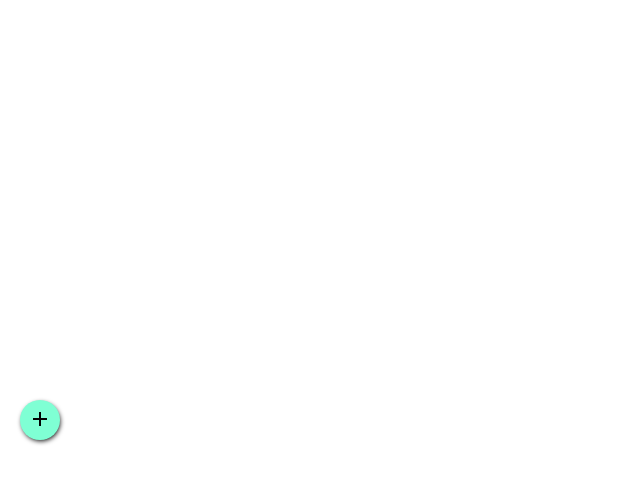
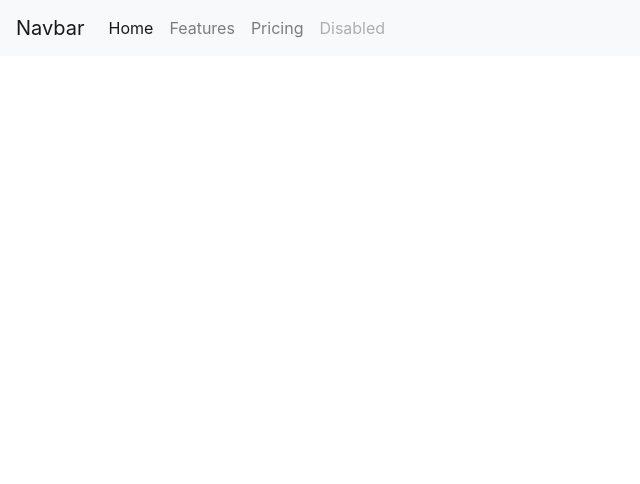
Before and after one commit to shobhi1310/timeline, a React (Create React App) app: page / in a window 1280 px wide. Shown: the top 484 px of the page, without its empty margins (0-640 px from the left). Built offline with nearby package versions, Linux system fonts and the light colour scheme.

Commit message:
header nav changed

```diff
--- a/package.json
+++ b/package.json
@@ -6,6 +6,7 @@
     "@testing-library/jest-dom": "^4.2.4",
     "@testing-library/react": "^9.3.2",
     "@testing-library/user-event": "^7.1.2",
+    "bootstrap": "^4.4.1",
     "react": "^16.13.1",
     "react-dom": "^16.13.1",
     "react-scripts": "3.4.1"
--- a/src/App.js
+++ b/src/App.js
@@ -4,14 +4,15 @@
 import Header from './components/Header'
 import Populator from './components/Populator'
 import EventAdder from './components/EventAdder'
+import 'bootstrap/dist/css/bootstrap.min.css'
 
 class App extends React.Component{
   render(){
     return (
       <div id="app">
-        {/* <Header title="Date"/> */}
-        {/* <Populator/> */}
-        <EventAdder/>
+        <Header/>
+        {/* <Populator/>
+        <EventAdder/> */}
       </div>
     )
   }
--- a/src/components/Header.js
+++ b/src/components/Header.js
@@ -8,15 +8,20 @@
         let date = new Date();
         date = date.toUTCString();
         return (
-            <div className="header_section">
-                <div className="snackbar">
-                    <a href="#"><span class="material-icons">view_week</span></a>
+            <nav className="navbar navbar-expand-lg navbar-light bg-light">
+                <a className="navbar-brand" href="#">Navbar</a>
+                <button className="navbar-toggler" type="button" data-toggle="collapse" data-target="navbarNavAltMarkup" aria-controls="navbarNavAltMarkup" aria-expanded="false" aria-label="Toggle navigation">
+                    <span className="navbar-toggler-icon"></span>
+                </button>
+                <div className="collapse navbar-collapse" id="navbarNavAltMarkup">
+                    <div className="navbar-nav">
+                        <a className="nav-item nav-link active" href="#">Home <span className="sr-only">(current)</span></a>
+                        <a className="nav-item nav-link" href="#">Features</a>
+                        <a className="nav-item nav-link" href="#">Pricing</a>
+                        <a className="nav-item nav-link disabled" href="#" tabindex="-1" aria-disabled="true">Disabled</a>
+                    </div>
                 </div>
-                <div className="title_content">{date}</div>
-                <div className="search">
-                    <a href="#"><i class="fa fa-fw fa-search"></i></a>
-                </div>
-            </div>
+            </nav>
         )
     }
 }
```
Also changed, not shown: 1 other file (tests, documents, lock files or other folders).
